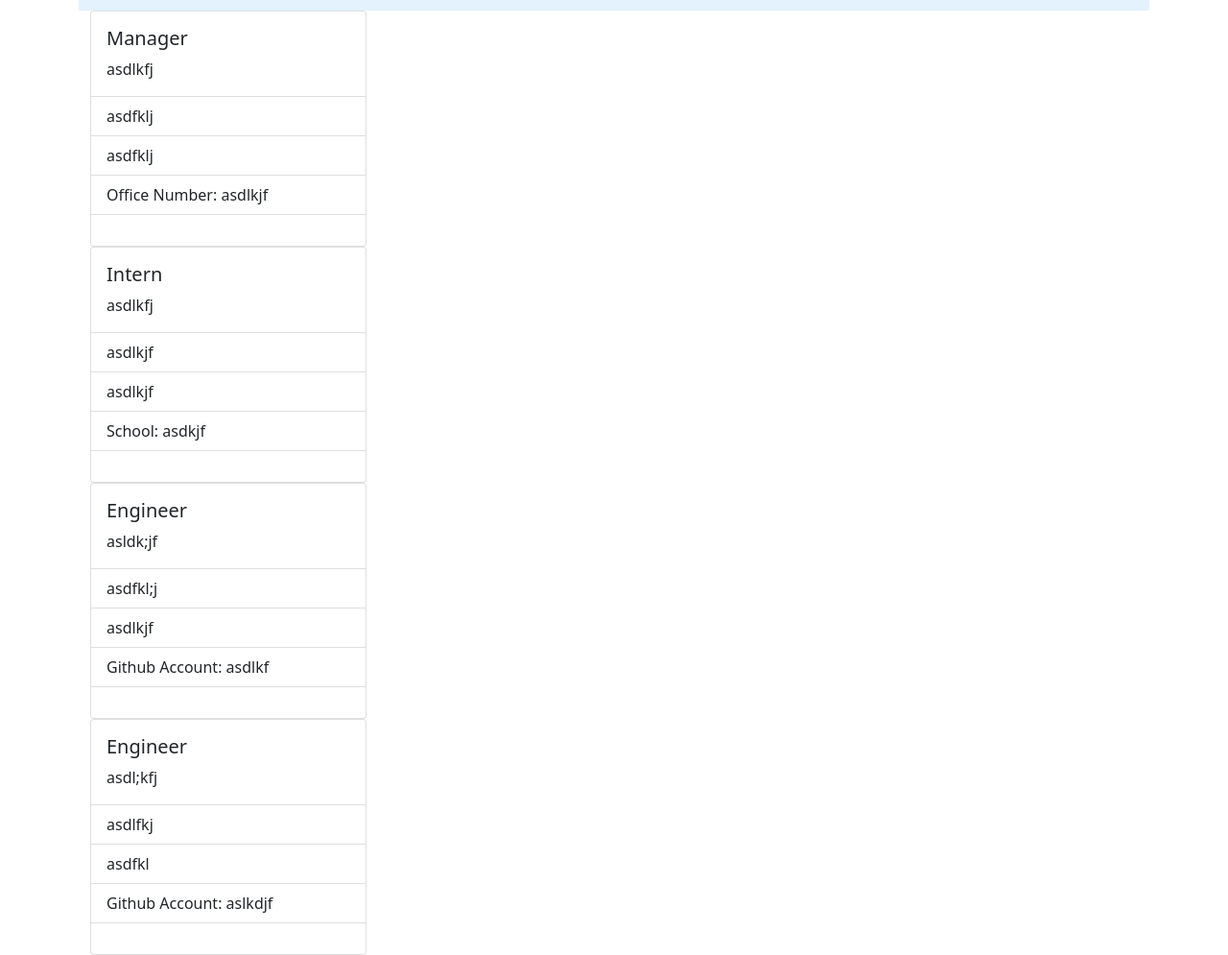
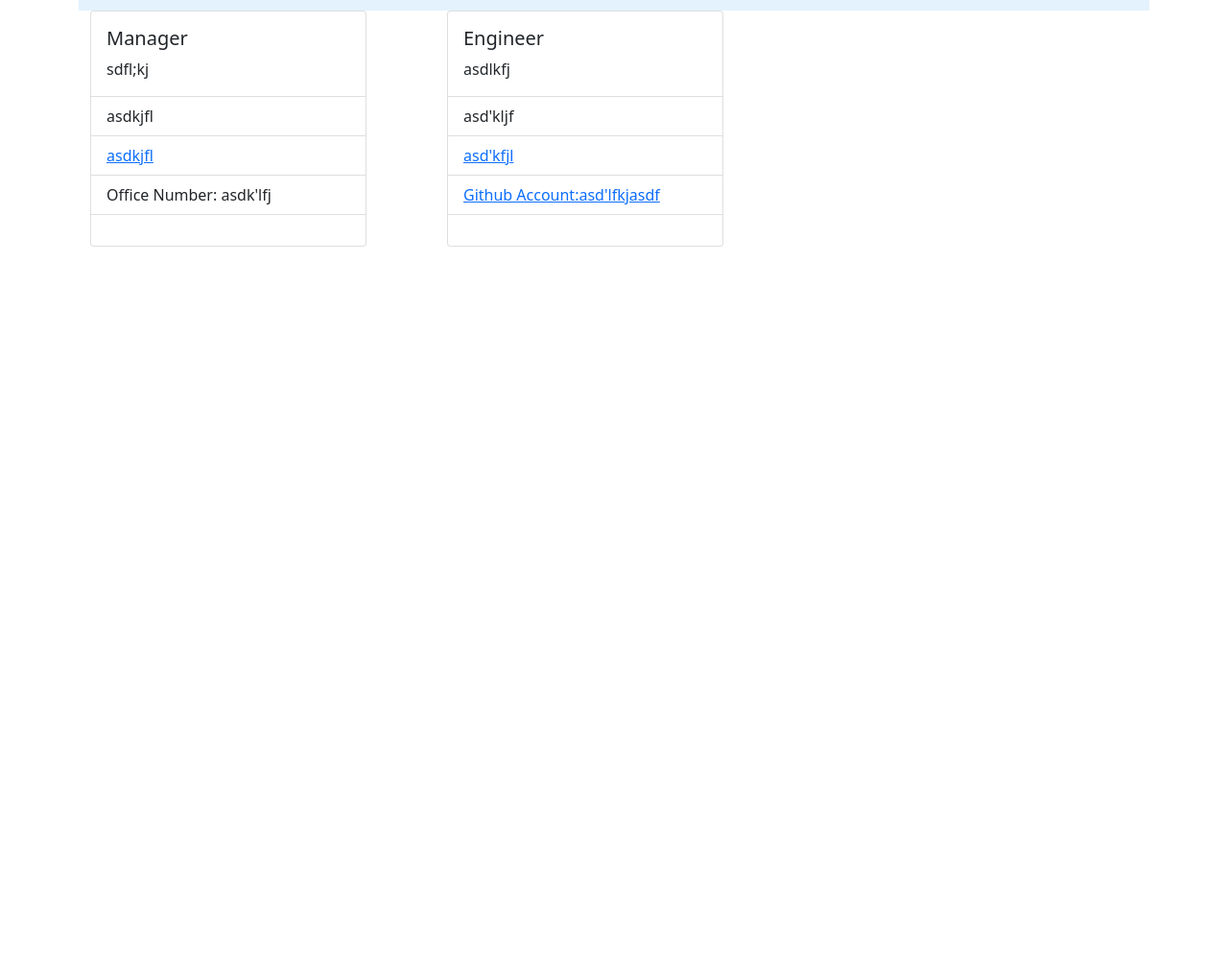
Before and after one commit to AvivaRubenstein/team-profile-generator, a website: page index.html in a window 1280 px wide. Shown: the part 61-1056 px from the top of the page at 96% size. After the commit the page ends 800 px from the top, so only its background shows below. Drawn offline with nearby package versions, Linux system fonts and the light colour scheme; files that its build step writes are made by us from their sources.

Commit message:
added testing for Employee class and subclasses, created email and hithub hyperlinks in html

```diff
--- a/index.html
+++ b/index.html
@@ -17,99 +17,51 @@
           </div>
 
       </nav>
+    <div class = "container">
+    <div class = "row">
 
-    <div class = "container">
-        <div class = "row">
             <div class = "col-12 col-md-6 col-lg-4">
     <div class="card" style="width: 18rem;">
         <div class="card-body">
         <!-- Employee role goes here -->
           <h5 class="card-title"> Manager</h5>
         <!-- Employee name goes here -->
-          <p class="card-text">asdlkfj</p>
+          <p class="card-text">sdfl;kj</p>
         </div>
         <ul class="list-group list-group-flush">
         <!-- id, email, other info -->
-          <li class="list-group-item">asdfklj</li>
-          <li class="list-group-item">asdfklj</li>
-          <li class="list-group-item">Office Number: asdlkjf</li>
+          <li class="list-group-item">asdkjfl</li>
+          <li class="list-group-item"><a href="mailto:asdkjfl">asdkjfl</a></li>
+          <li class="list-group-item">Office Number: asdk'lfj</li>
         </ul>
         <div class="card-body">
         </div>
       </div>
     </div>
-    </div>
-    </div>
 
-    <div class = "container">
-        <div class = "row">
-            <div class = "col-12 col-md-6 col-lg-4">
-    <div class="card" style="width: 18rem;">
-        <div class="card-body">
-        <!-- Employee role goes here -->
-          <h5 class="card-title"> Intern</h5>
-        <!-- Employee name goes here -->
-          <p class="card-text">asdlkfj</p>
-        </div>
-        <ul class="list-group list-group-flush">
-        <!-- id, email, other info -->
-          <li class="list-group-item">asdlkjf</li>
-          <li class="list-group-item">asdlkjf</li>
-          <li class="list-group-item">School: asdkjf</li>
-        </ul>
-        <div class="card-body">
-        </div>
-      </div>
-    </div>
-    </div>
-    </div>
 
-    <div class = "container">
-        <div class = "row">
             <div class = "col-12 col-md-6 col-lg-4">
     <div class="card" style="width: 18rem;">
         <div class="card-body">
         <!-- Employee role goes here -->
           <h5 class="card-title"> Engineer</h5>
         <!-- Employee name goes here -->
-          <p class="card-text">asldk;jf</p>
+          <p class="card-text">asdlkfj</p>
         </div>
         <ul class="list-group list-group-flush">
         <!-- id, email, other info -->
-          <li class="list-group-item">asdfkl;j</li>
-          <li class="list-group-item">asdlkjf</li>
-          <li class="list-group-item">Github Account: asdlkf</li>
+          <li class="list-group-item">asd'kljf</li>
+          <li class="list-group-item"><a href="mailto:asd'kfjl">asd'kfjl</a></li>
+          <li class="list-group-item"><a href="https://github.com/asd'lfkjasdf">Github Account:asd'lfkjasdf</a></li>
         </ul>
         <div class="card-body">
         </div>
       </div>
     </div>
+
+
     </div>
     </div>
-
-    <div class = "container">
-        <div class = "row">
-            <div class = "col-12 col-md-6 col-lg-4">
-    <div class="card" style="width: 18rem;">
-        <div class="card-body">
-        <!-- Employee role goes here -->
-          <h5 class="card-title"> Engineer</h5>
-        <!-- Employee name goes here -->
-          <p class="card-text">asdl;kfj</p>
-        </div>
-        <ul class="list-group list-group-flush">
-        <!-- id, email, other info -->
-          <li class="list-group-item">asdlfkj</li>
-          <li class="list-group-item">asdfkl</li>
-          <li class="list-group-item">Github Account: aslkdjf</li>
-        </ul>
-        <div class="card-body">
-        </div>
-      </div>
-    </div>
-    </div>
-    </div>
-
 
     </div>
 
--- a/package.json
+++ b/package.json
@@ -8,7 +8,7 @@
     "test": "tests"
   },
   "scripts": {
-    "test": "echo \"Error: no test specified\" && exit 1"
+    "test": "jest"
   },
   "repository": {
     "type": "git",
@@ -23,6 +23,6 @@
   "homepage": "https://github.com/AvivaRubenstein/team-profile-generator#readme",
   "dependencies": {
     "inquirer": "^8.2.4",
-    "jest": "^29.3.1"
+    "jest": "^29.4.0"
   }
 }
```
Also changed, not shown: generateHTML.js (+8 -6 lines), tests/Employee.test.js (+45 -0 lines), tests/Engineer.test.js (+50 -0 lines), tests/Intern.test.js (+50 -0 lines), tests/Manager.test.js (+50 -0 lines), 1 other file.
